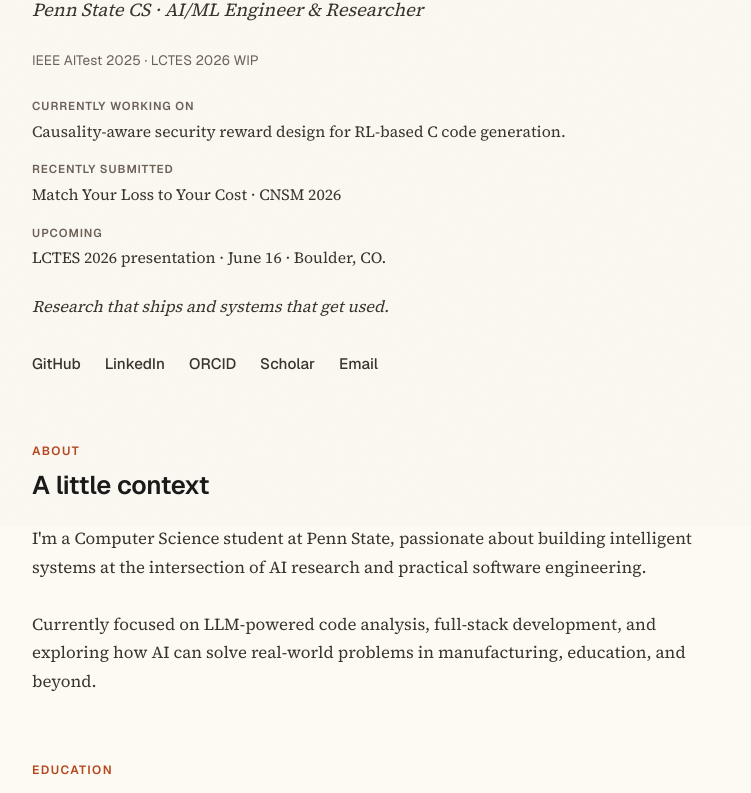
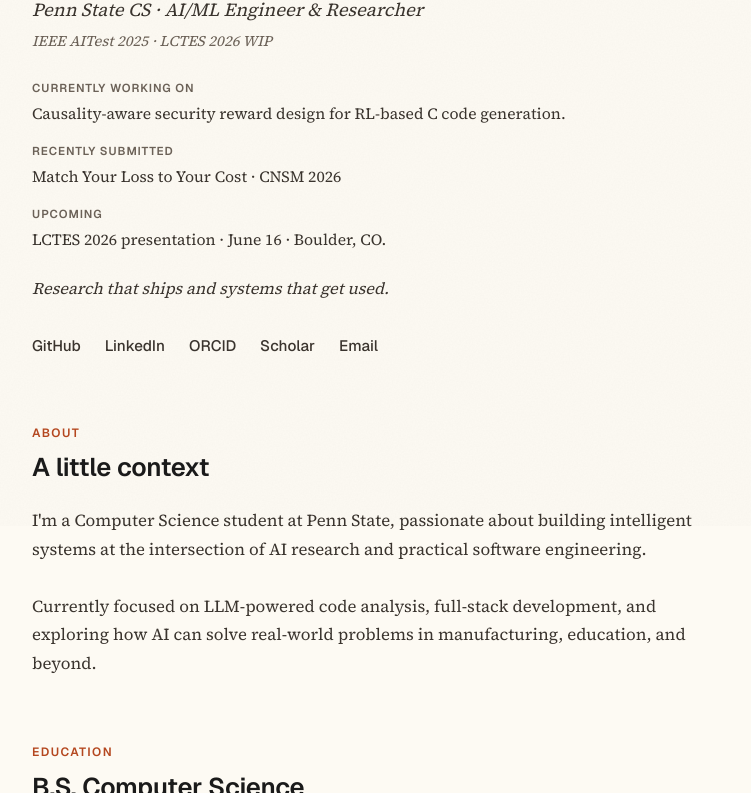
Before and after one commit to SuryanshSS1011/suryanshss1011.github.io, an Astro site: page / in a window 1280 px wide. Shown: the part 274-1067 px from the top of the page, without its empty margins (260-1011 px from the left). Built offline with nearby package versions, Linux system fonts and the light colour scheme; Astro itself is replaced by a stand-in of ours.

Commit message:
style: tighten subtitle/credentials gap, match credentials to subtitle typography

```diff
--- a/src/styles/global.css
+++ b/src/styles/global.css
@@ -696,7 +696,7 @@ nav .links a[aria-current="page"] {
   font-style: italic;
   color: var(--text-secondary);
   font-size: 1.15rem;
-  margin-bottom: var(--spacing-lg);
+  margin-bottom: var(--spacing-2xs);
 }
 
 .profile .status {
@@ -728,13 +728,15 @@ nav .links a[aria-current="page"] {
   line-height: 1.5;
 }
 
-/* Credentials line: small muted line under the subtitle for real publication credits. */
+/* Credentials line: small muted serif italic line under the subtitle for real
+   publication credits. Body family + italic matches the subtitle above so the
+   two read as one identity block, not as two clusters. */
 .profile .credentials {
-  font-family: var(--font-display);
-  font-size: 0.85rem;
+  font-family: var(--font-body);
+  font-style: italic;
+  font-size: 0.92rem;
   color: var(--text-muted);
-  letter-spacing: 0.01em;
-  margin-top: 0.15rem;
+  margin-top: 0;
   margin-bottom: var(--spacing-lg);
 }
 
```
